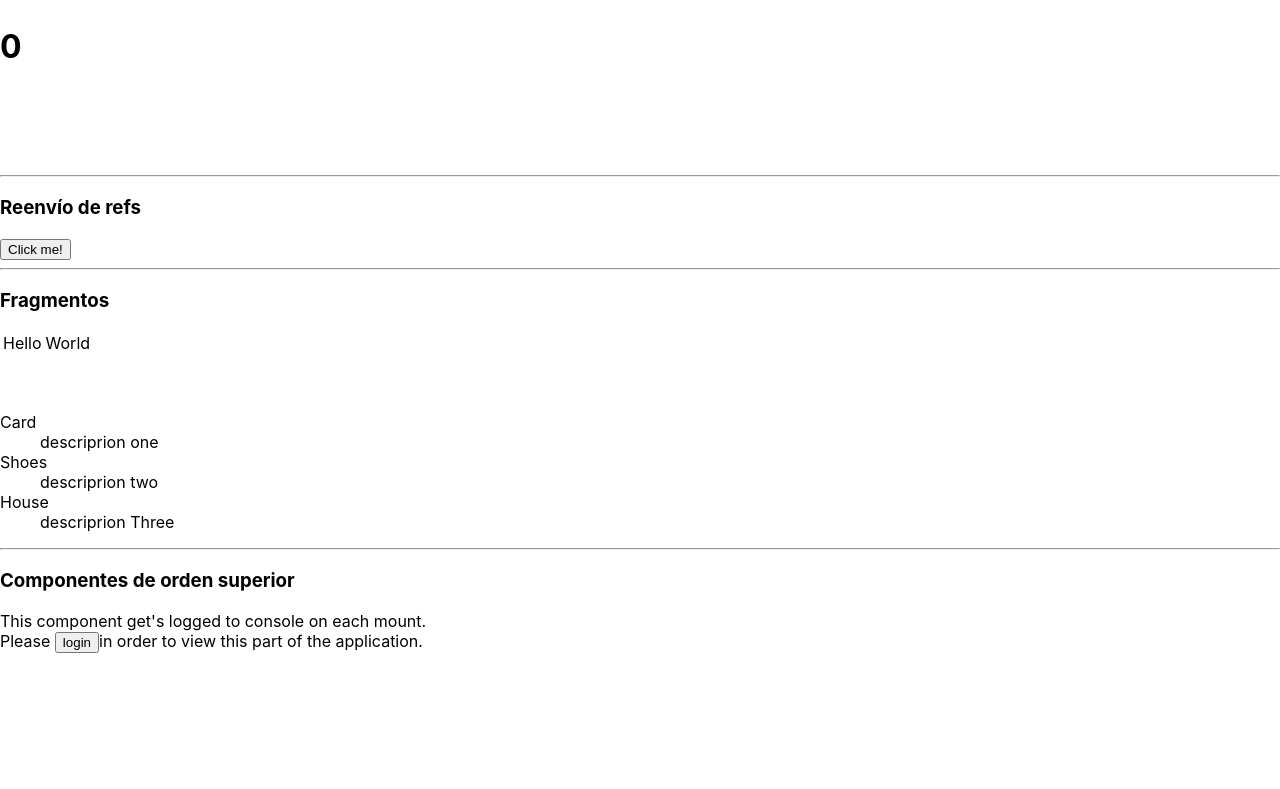
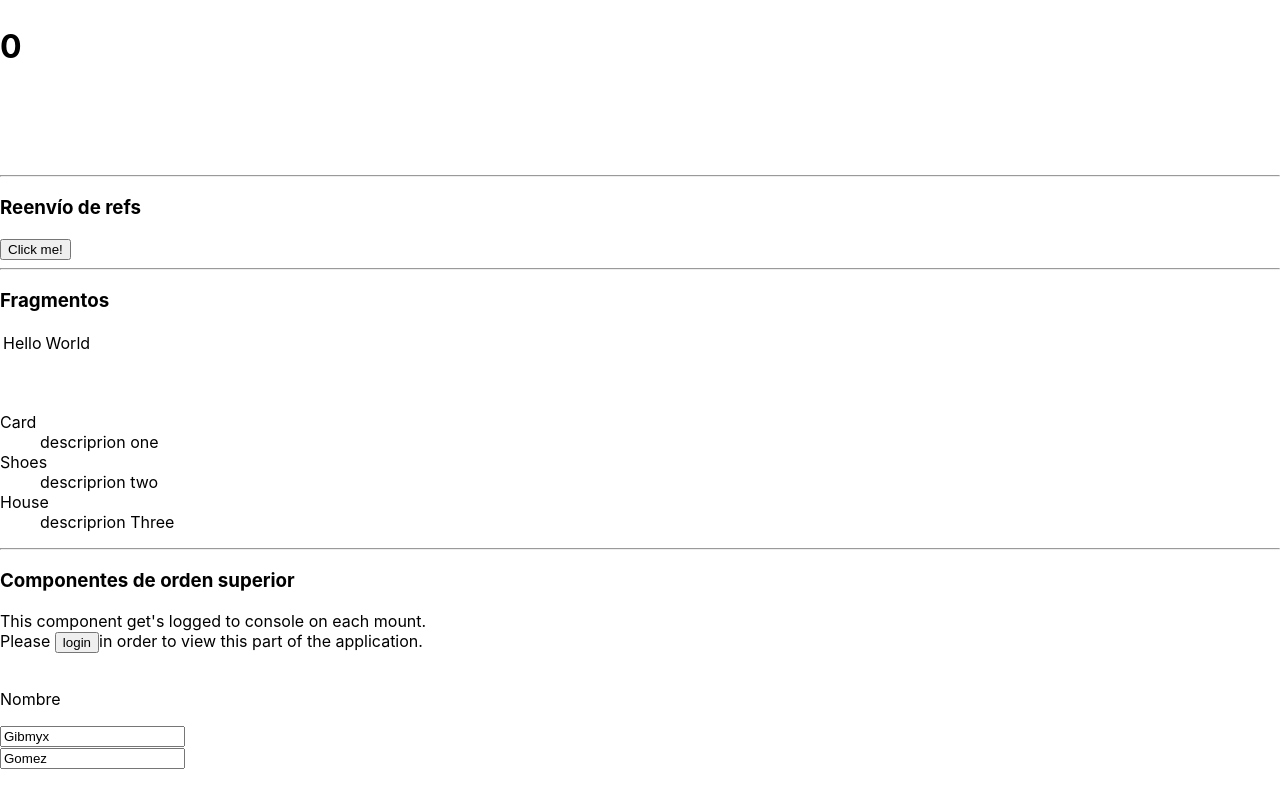
Before and after one commit to gibmyx/courseJs, a React (Create React App) app in the folder AdvanceGuides/advance-guide/: page / in a window 1280 px wide. Shown: the part 1791-2580 px from the top of the page. Before the commit the page ends 2464 px from the top, so only its background shows below. Built offline with nearby package versions, Linux system fonts and the light colour scheme.

Commit message:
feat: HOC v2

```diff
--- a/AdvanceGuides/advance-guide/src/components/Class09HigherOrderComponents.tsx
+++ b/AdvanceGuides/advance-guide/src/components/Class09HigherOrderComponents.tsx
@@ -3,11 +3,20 @@ import {Class09MyLoggedComponent} from "./Class09MyLoggedComponent";
 import {hocLogger} from "./Class09HocLogger";
 import {Class09RequireAuthentication} from "./Class09RequireAuthentication";
 import {Class09MyPrivateComponent} from "./Class09MyPrivateComponent";
+import {Class09InputProps} from "./Class09InputProps";
+import {Class09LogProps} from "./Class09LogProps";
 
 function Class09HigherOrderComponents() {
 
+    const user = {
+        name: "Gibmyx",
+        lastName: "Gomez",
+        onChangeUser: () => {}
+    }
+
     const HocLoggerComponent = hocLogger(Class09MyLoggedComponent);
     const RequireAuthentication = Class09RequireAuthentication(Class09MyPrivateComponent);
+    const LogProps = Class09LogProps(Class09InputProps, user);
 
     return (
         <div>
@@ -16,6 +25,9 @@ function Class09HigherOrderComponents() {
             <HocLoggerComponent />
             <RequireAuthentication Authenticated={false}/>
             <br/>
+            <LogProps/>
+            <br/>
+            <br/>
         </div>
     )
 }
--- /dev/null
+++ b/AdvanceGuides/advance-guide/src/components/Class09InputProps.tsx
@@ -0,0 +1,21 @@
+import React, {ChangeEvent} from "react";
+import {User} from "./Class09Interfaces";
+
+function Class09InputProps({name, lastName, onChangeUser}: User) {
+
+    const handleText = (e: ChangeEvent<HTMLInputElement>) => {
+        e.stopPropagation()
+        e.preventDefault()
+        onChangeUser(e.target.name, e.target.value)
+    }
+
+    return (
+        <>
+            <input placeholder={"name"} name={"name"} value={name} onChange={handleText}/>
+            <br/>
+            <input placeholder={"lastname"} name={"lastname"} value={lastName} onChange={handleText}/>
+        </>
+    )
+}
+
+export {Class09InputProps}
--- /dev/null
+++ b/AdvanceGuides/advance-guide/src/components/Class09Interfaces.ts
@@ -0,0 +1,5 @@
+export interface User {
+    name: string,
+    lastName: string,
+    onChangeUser: (name: string, value: string) => void,
+}
--- /dev/null
+++ b/AdvanceGuides/advance-guide/src/components/Class09LogProps.tsx
@@ -0,0 +1,32 @@
+import React, {useEffect, useState} from "react";
+import {User} from "./Class09Interfaces";
+
+function Class09LogProps(WrappedComponent: React.ComponentType<User>, user: User) {
+
+    const [name, setName] = useState(user.name)
+    const [lastName, setLastName] = useState(user.lastName)
+
+    const onChangeUser = (name: string, value: string): void => {
+        if (name == "name")
+            setName(value)
+
+        if (name == "lastname")
+            setLastName(value)
+    }
+
+    return () => {
+
+        return (
+            <>
+                <p>Nombre</p>
+                <WrappedComponent
+                    name={name}
+                    lastName={lastName}
+                    onChangeUser={onChangeUser}
+                />
+            </>
+        )
+    };
+}
+
+export {Class09LogProps}
```
